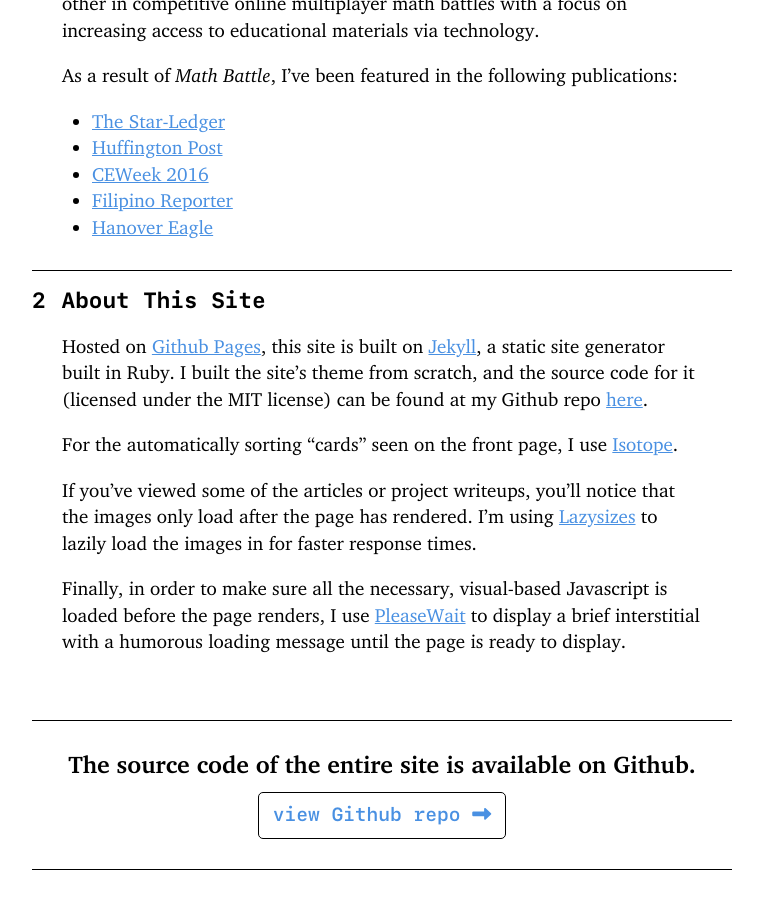
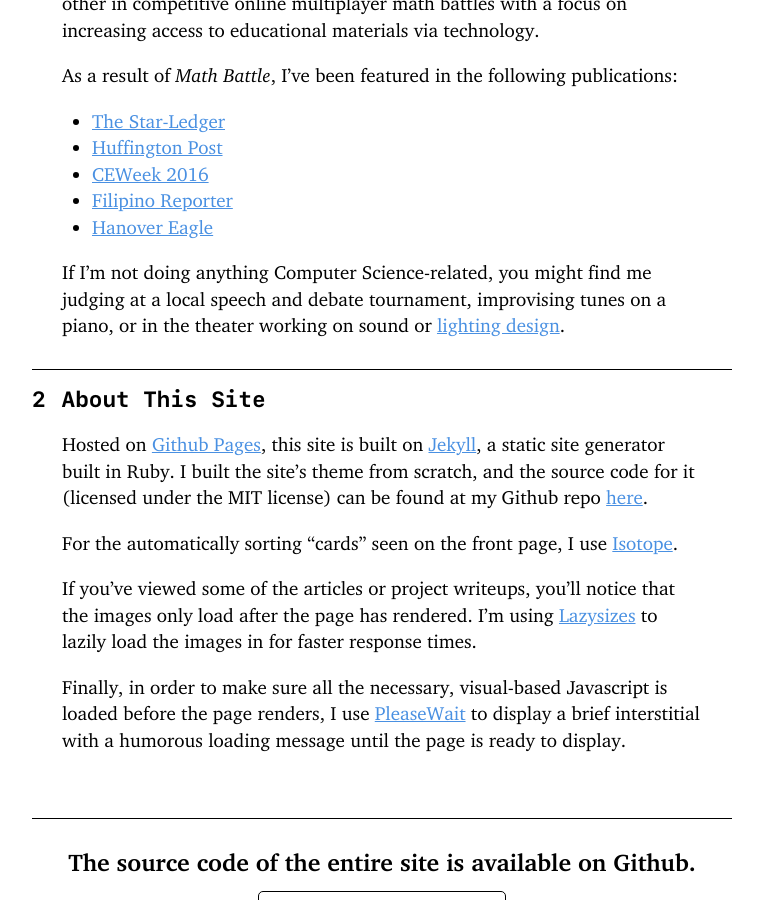
Before and after one commit to ZacharyEspiritu/zacharyespiritu.github.io, a Jekyll site: the page built from about.md, in a window 1280 px wide and 900 px high, scrolled down 716 px. Shown: the whole window, without its empty margins (118-881 px from the left). Built offline with Jekyll 4.4.1, drawn with Linux system fonts in a browser that asks for light colours; nearby versions of some CDN libraries.

Commit message:
Update About page

```diff
--- a/about.md
+++ b/about.md
@@ -17,7 +17,7 @@
   Since I lived in New Jersey while attending Regis, I commuted ninety minutes each way to school—ask me about that!
 </aside>
 
-Before Brown, I was a student at Regis High School, a tuition-free instutition located in the Upper East Side of Manhattan. While I was there, I was the [Layout Editor of _The Owl_](/designs/the-owl), the [Lighting Designer](/designs/lighting-design) for the _Regis Repertory_, and one of the founding members of the school's Mock Trial team. I also was the Speech President of _The Hearn_, Regis's nationally-ranked speech and debate society, where I managed and coached a cohort of about sixty peers during weekly tournaments within New York and other events around the country.
+Before Brown, I was a student at Regis High School, a tuition-free instutition located in the Upper East Side of Manhattan. While I was there, I was the [Layout Editor of _The Owl_](/designs/the-owl), the [Lighting Designer][lighting-design] for the _Regis Repertory_, and one of the founding members of the school's Mock Trial team. I also was the Speech President of _The Hearn_, Regis's nationally-ranked speech and debate society, where I managed and coached a cohort of about sixty peers during weekly tournaments within New York and other events around the country.
 
 In 2016, I was named on [CEWeek's _10Under20: Young Innovators To Watch_ list](https://younginnovatorstowatch.com/2016/08/03/zachary-espiritu-math-battle/) for my work on [_Math Battle_](/projects/math-battle), a game where players compete against each other in competitive online multiplayer math battles with a focus on increasing access to educational materials via technology.
 
@@ -27,6 +27,8 @@
 - [CEWeek 2016](http://ceweekny.com/blog/2016/06/16/zachary-espiritu-math-battle/)
 - [Filipino Reporter](http://www.filipinoreporter.us/home/filipino-american/3841-young-fil-am-wins-2015-congressional-district-app-challenge.html)
 - [Hanover Eagle](http://www.newjerseyhills.com/hanover_eagle/news/article_808debd0-edfa-592b-92e0-93941026fded.html)
+
+If I'm not doing anything Computer Science-related, you might find me judging at a local speech and debate tournament, improvising tunes on a piano, or in the theater working on sound or [lighting design][lighting-design].
 
 # About This Site
 
@@ -38,6 +40,8 @@
 
 Finally, in order to make sure all the necessary, visual-based Javascript is loaded before the page renders, I use [PleaseWait][please-wait] to display a brief interstitial with a humorous loading message until the page is ready to display.
 
+[lighting-design]: /designs/lighting-design
+
 [github-pages]: https://pages.github.com/
 [jekyll]: https://jekyllrb.com/
 [source-code]: https://github.com/ZacharyEspiritu/zacharyespiritu.github.io
```
